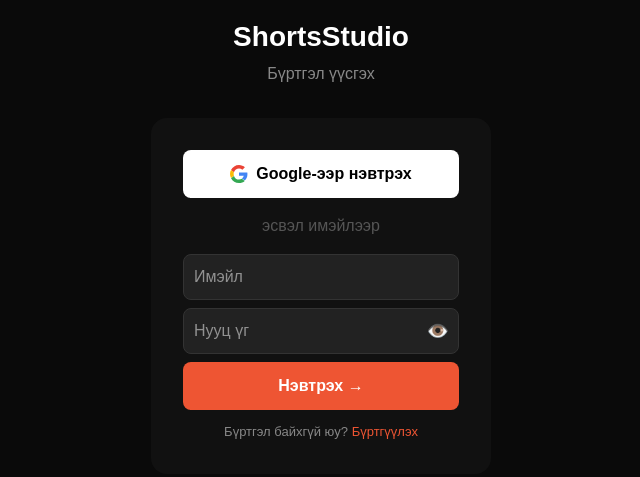
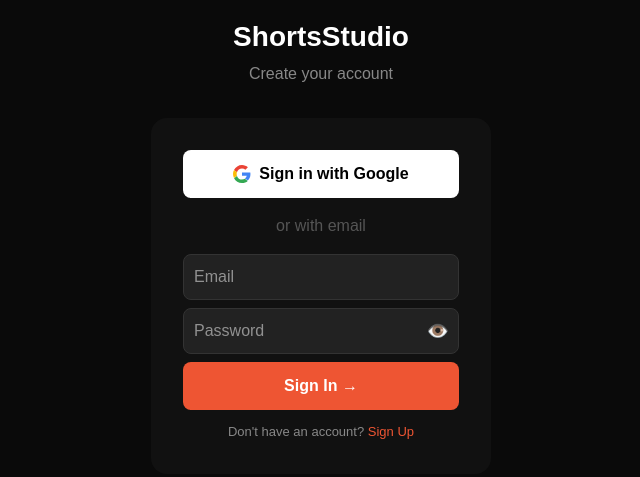
Before and after one commit to altangerelw247-max/asc-shorts, a Next.js app: page / in a window 1280 px wide. Shown: the part 195-672 px from the top of the page, without its empty margins (319-959 px from the left). Built offline with nearby package versions, Linux system fonts and the light colour scheme; no server answers.

Commit message:
Update page.tsx

```diff
--- a/app/page.tsx
+++ b/app/page.tsx
@@ -29,24 +29,24 @@
 function getErrorMessage(code: string): string {
   switch (code) {
     case "auth/too-many-requests":
-      return "Хэт олон удаа оролдлоо. Түр хүлээгээд дахин оролдоно уу.";
+      return "Too many attempts. Please try again later.";
     case "auth/wrong-password":
     case "auth/invalid-credential":
-      return "Нууц үг буруу байна.";
+      return "Incorrect password. Please try again.";
     case "auth/user-not-found":
-      return "Хэрэглэгч олдсонгүй.";
+      return "No account found with this email.";
     case "auth/email-already-in-use":
-      return "Энэ имэйл хаяг аль хэдийн бүртгэлтэй байна.";
+      return "This email is already registered.";
     case "auth/invalid-email":
-      return "Имэйл хаяг буруу байна.";
+      return "Invalid email address.";
     case "auth/weak-password":
-      return "Нууц үг хэт богино байна. 6-аас дээш тэмдэгт ашиглана уу.";
+      return "Password must be at least 6 characters.";
     case "auth/unauthorized-domain":
-      return "Энэ домайн зөвшөөрөгдөөгүй байна.";
+      return "This domain is not authorized.";
     case "auth/popup-closed-by-user":
-      return "Google нэвтрэх цонх хаагдлаа. Дахин оролдоно уу.";
+      return "Sign-in popup was closed. Please try again.";
     default:
-      return "Алдаа гарлаа. Дахин оролдоно уу.";
+      return "Something went wrong. Please try again.";
   }
 }
 
@@ -110,8 +110,8 @@
   }
 
   async function generate() {
-    if (!url) return setError("YouTube линк оруулна уу!");
-    if (!isAdmin && usageCount >= 3) return setError("Үнэгүй хязгаарт хүрлээ! Admin эрх шаардлагатай.");
+    if (!url) return setError("Please enter a YouTube link!");
+    if (!isAdmin && usageCount >= 3) return setError("Free limit reached! Admin access required.");
     setGenerating(true);
     setError("");
     setResult("");
@@ -121,40 +121,40 @@
         await updateDoc(ref, { count: increment(1) });
         setUsageCount((c) => c + 1);
       }
-      setResult(`✅ "${url}" - Shorts үүсгэж байна...\n\nЭнэ функц удахгүй нэмэгдэнэ!`);
+      setResult(`✅ "${url}" - Generating shorts...\n\nThis feature will be available soon!`);
     } catch (e: any) {
       setError(getErrorMessage(e.code));
     }
     setGenerating(false);
   }
 
-  if (loading) return <div style={{display:"flex",justifyContent:"center",alignItems:"center",height:"100vh",background:"#0a0a0a",color:"white"}}>Уншиж байна...</div>;
+  if (loading) return <div style={{display:"flex",justifyContent:"center",alignItems:"center",height:"100vh",background:"#0a0a0a",color:"white"}}>Loading...</div>;
 
   if (!user) return (
     <div style={{display:"flex",flexDirection:"column",alignItems:"center",justifyContent:"center",height:"100vh",background:"#0a0a0a",color:"white",fontFamily:"sans-serif"}}>
       <div style={{fontSize:48,marginBottom:8}}>🎬</div>
       <h1 style={{fontSize:28,fontWeight:"bold",marginBottom:4}}>ShortsStudio</h1>
-      <p style={{color:"#888",marginBottom:32}}>Бүртгэл үүсгэх</p>
+      <p style={{color:"#888",marginBottom:32}}>Create your account</p>
       <div style={{background:"#111",padding:32,borderRadius:16,width:340}}>
         <button onClick={loginGoogle} disabled={authLoading==="google"} style={{width:"100%",padding:"12px",background:"white",color:"black",border:"none",borderRadius:8,cursor:"pointer",marginBottom:16,fontWeight:"bold",display:"flex",alignItems:"center",justifyContent:"center",gap:8}}>
           <svg width="18" height="18" viewBox="0 0 48 48"><path fill="#EA4335" d="M24 9.5c3.5 0 6.6 1.2 9 3.2l6.7-6.7C35.8 2.5 30.2 0 24 0 14.7 0 6.7 5.5 2.7 13.5l7.8 6C12.5 13 17.8 9.5 24 9.5z"/><path fill="#4285F4" d="M46.5 24.5c0-1.6-.1-3.1-.4-4.5H24v8.5h12.7c-.6 3-2.3 5.5-4.8 7.2l7.5 5.8c4.4-4 7.1-10 7.1-17z"/><path fill="#FBBC05" d="M10.5 28.5c-.5-1.5-.8-3-.8-4.5s.3-3 .8-4.5l-7.8-6C1 16.5 0 20.1 0 24s1 7.5 2.7 10.5l7.8-6z"/><path fill="#34A853" d="M24 48c6.2 0 11.4-2 15.2-5.5l-7.5-5.8c-2 1.4-4.6 2.2-7.7 2.2-6.2 0-11.5-4.2-13.4-9.9l-7.8 6C6.7 42.5 14.7 48 24 48z"/></svg>
-          {authLoading==="google" ? "..." : "Google-ээр нэвтрэх"}
+          {authLoading==="google" ? "..." : "Sign in with Google"}
         </button>
-        <div style={{color:"#555",textAlign:"center",marginBottom:16}}>эсвэл имэйлээр</div>
-        <input placeholder="Имэйл" value={email} onChange={e=>setEmail(e.target.value)} style={{width:"100%",padding:10,borderRadius:8,border:"1px solid #333",background:"#222",color:"white",marginBottom:8,boxSizing:"border-box"}}/>
+        <div style={{color:"#555",textAlign:"center",marginBottom:16}}>or with email</div>
+        <input placeholder="Email" value={email} onChange={e=>setEmail(e.target.value)} style={{width:"100%",padding:10,borderRadius:8,border:"1px solid #333",background:"#222",color:"white",marginBottom:8,boxSizing:"border-box"}}/>
         <div style={{position:"relative",marginBottom:8}}>
-          <input placeholder="Нууц үг" type={showPass ? "text" : "password"} value={pass} onChange={e=>setPass(e.target.value)} style={{width:"100%",padding:10,paddingRight:40,borderRadius:8,border:"1px solid #333",background:"#222",color:"white",boxSizing:"border-box"}}/>
+          <input placeholder="Password" type={showPass ? "text" : "password"} value={pass} onChange={e=>setPass(e.target.value)} style={{width:"100%",padding:10,paddingRight:40,borderRadius:8,border:"1px solid #333",background:"#222",color:"white",boxSizing:"border-box"}}/>
           <span onClick={()=>setShowPass(!showPass)} style={{position:"absolute",right:10,top:"50%",transform:"translateY(-50%)",cursor:"pointer",fontSize:18}}>
             {showPass ? "🙈" : "👁️"}
           </span>
         </div>
         {error && <div style={{color:"#ff4444",marginBottom:8,fontSize:13}}>{error}</div>}
         <button onClick={loginEmail} disabled={!!authLoading} style={{width:"100%",padding:12,background:"#e53",color:"white",border:"none",borderRadius:8,cursor:"pointer",fontWeight:"bold"}}>
-          {mode==="login" ? "Нэвтрэх →" : "Бүртгүүлэх →"}
+          {mode==="login" ? "Sign In →" : "Sign Up →"}
         </button>
         <p style={{textAlign:"center",marginTop:12,color:"#888",fontSize:13}}>
-          {mode==="login" ? "Бүртгэл байхгүй юу? " : "Аль хэдийн бүртгэлтэй юу? "}
-          <span onClick={()=>setMode(mode==="login"?"register":"login")} style={{color:"#e53",cursor:"pointer"}}>{mode==="login"?"Бүртгүүлэх":"Нэвтрэх"}</span>
+          {mode==="login" ? "Don't have an account? " : "Already have an account? "}
+          <span onClick={()=>setMode(mode==="login"?"register":"login")} style={{color:"#e53",cursor:"pointer"}}>{mode==="login"?"Sign Up":"Sign In"}</span>
         </p>
       </div>
     </div>
@@ -171,20 +171,20 @@
           </div>
           <div style={{display:"flex",alignItems:"center",gap:12}}>
             <span style={{color:"#888",fontSize:13}}>{user.email}</span>
-            <button onClick={()=>signOut(auth)} style={{padding:"6px 12px",background:"#222",color:"white",border:"1px solid #333",borderRadius:6,cursor:"pointer"}}>Гарах</button>
+            <button onClick={()=>signOut(auth)} style={{padding:"6px 12px",background:"#222",color:"white",border:"1px solid #333",borderRadius:6,cursor:"pointer"}}>Sign Out</button>
           </div>
         </div>
 
         <div style={{background:"#111",borderRadius:16,padding:24,marginBottom:16}}>
-          <h2 style={{fontSize:20,marginBottom:16}}>Shorts үүсгэгч</h2>
+          <h2 style={{fontSize:20,marginBottom:16}}>Shorts Generator</h2>
           {!isAdmin && (
             <div style={{background:"#1a1a1a",borderRadius:8,padding:12,marginBottom:16,fontSize:13,color:"#aaa"}}>
-              Үнэгүй ашиглалт: <strong style={{color:usageCount>=3?"#ff4444":"#4caf50"}}>{usageCount}/3</strong>
-              {usageCount>=3 && <span style={{color:"#ff4444"}}> — Хязгаарт хүрлээ!</span>}
+              Free usage: <strong style={{color:usageCount>=3?"#ff4444":"#4caf50"}}>{usageCount}/3</strong>
+              {usageCount>=3 && <span style={{color:"#ff4444"}}> — Limit reached!</span>}
             </div>
           )}
           <input
-            placeholder="YouTube линк оруулна уу..."
+            placeholder="Enter YouTube link..."
             value={url}
             onChange={e=>setUrl(e.target.value)}
             style={{width:"100%",padding:12,borderRadius:8,border:"1px solid #333",background:"#222",color:"white",marginBottom:12,boxSizing:"border-box",fontSize:15}}
@@ -195,13 +195,13 @@
             disabled={generating || (!isAdmin && usageCount>=3)}
             style={{width:"100%",padding:14,background:(!isAdmin&&usageCount>=3)?"#333":"#e53",color:"white",border:"none",borderRadius:8,cursor:"pointer",fontWeight:"bold",fontSize:16}}
           >
-            {generating ? "Үүсгэж байна..." : "Shorts үүсгэх 🚀"}
+            {generating ? "Generating..." : "Generate Shorts 🚀"}
           </button>
         </div>
 
         {result && (
           <div style={{background:"#111",borderRadius:16,padding:24}}>
-            <h3 style={{marginBottom:12}}>Үр дүн:</h3>
+            <h3 style={{marginBottom:12}}>Result:</h3>
             <pre style={{color:"#4caf50",whiteSpace:"pre-wrap"}}>{result}</pre>
           </div>
         )}
```
